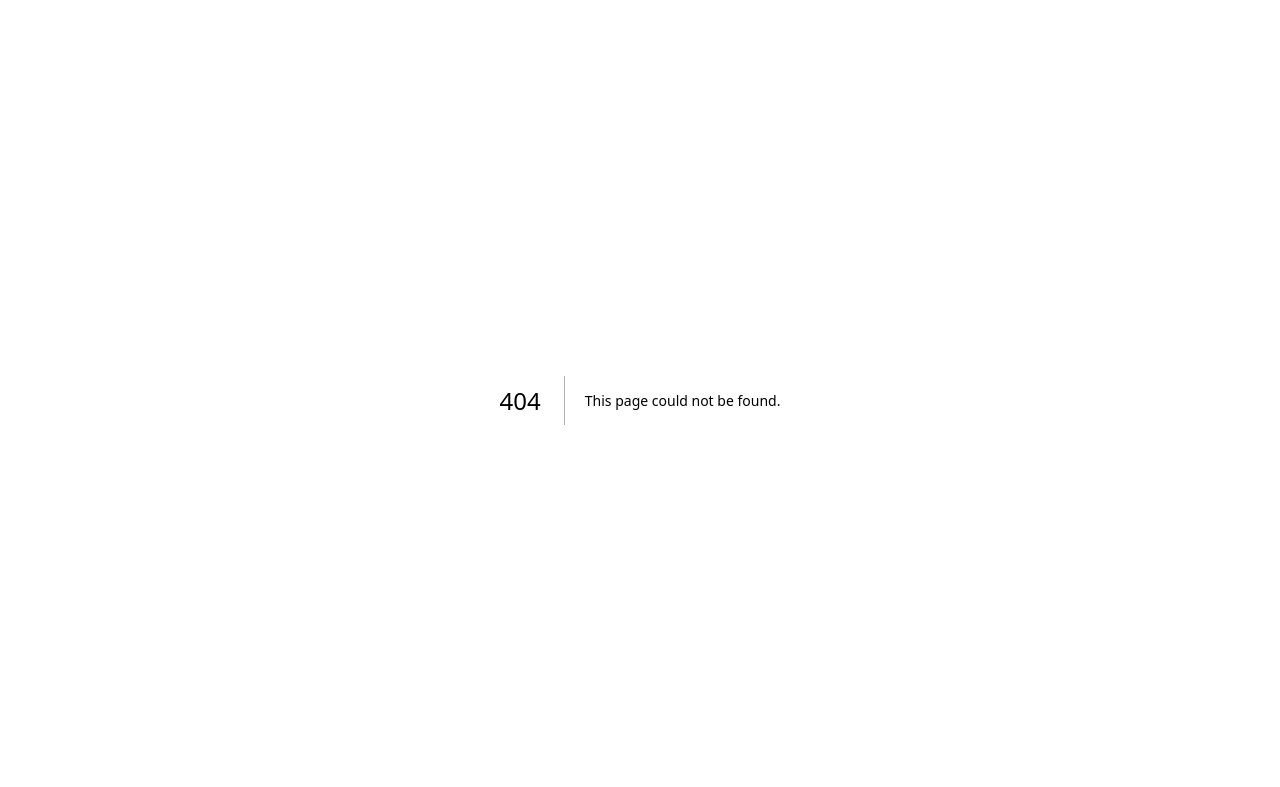
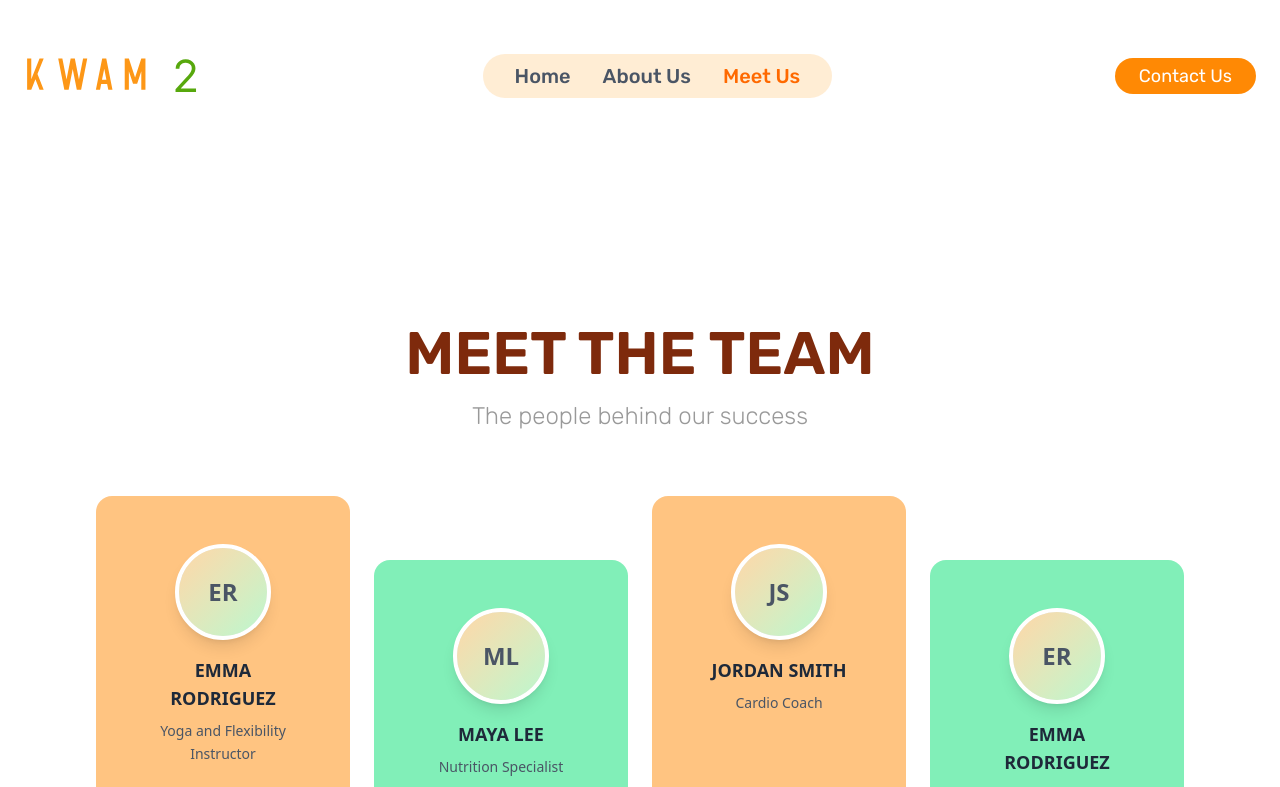
Before and after one commit to sebchi-crtl/kwam2, a Next.js app: page /meet in a window 1280 px wide. Before the commit this address had no page. Shown: the top 787 px of the page. Built offline with nearby package versions, Linux system fonts and the light colour scheme.

Commit message:
Refactor layout structure by integrating Navbar and Footer components into the RootLayout, and update Home component to streamline content organization while maintaining visual consistency.

```diff
--- a/app/layout.tsx
+++ b/app/layout.tsx
@@ -6,6 +6,12 @@ import 'swiper/css/navigation';
 import 'swiper/css/pagination';
 import 'swiper/css/scrollbar';
 import 'swiper/css/effect-coverflow';
+import Banner from "@/components/Banner";
+import Navbar from "@/components/Navbar";
+import Hero from "@/components/Hero";
+import Feature from "@/components/Feature";
+import Portfolio from "@/components/Portfolio";
+import Footer from "@/components/Footer";
 
 const geistSans = Geist({
   variable: "--font-geist-sans",
@@ -37,7 +43,13 @@ export default function RootLayout({
       <body
         className={`${geistSans.variable} ${geistMono.variable} ${rubik.variable} antialiased`}
       >
-        {children}
+        <div className="min-h-screen bg-white mt-5">
+          <Navbar />
+          <main className="pt-16">
+            {children}
+            <Footer />
+          </main>
+        </div>
       </body>
     </html>
   );
--- /dev/null
+++ b/app/meet/page.tsx
@@ -0,0 +1,105 @@
+import React from 'react'
+
+interface TeamMember {
+  name: string;
+  title: string;
+  image: string;
+}
+
+const MeetUs = () => {
+  const teamMembers: TeamMember[] = [
+    {
+      name: "EMMA RODRIGUEZ",
+      title: "Yoga and Flexibility Instructor",
+      image: "/image/team/emma.jpg"
+    },
+    {
+      name: "MAYA LEE",
+      title: "Nutrition Specialist",
+      image: "/image/team/maya.jpg"
+    },
+    {
+      name: "JORDAN SMITH",
+      title: "Cardio Coach",
+      image: "/image/team/jordan.jpg"
+    },
+    {
+      name: "ALEX CARTER",
+      title: "Head Trainer",
+      image: "/image/team/alex.jpg"
+    }
+  ];
+
+  // Create the exact 12-card layout with staggered positioning
+  const gridCards = [
+    // Row 1
+    { member: teamMembers[0], color: "orange", offset: "translate-y-0" }, // Emma (orange) - top
+    { member: teamMembers[1], color: "green", offset: "translate-y-0 lg:translate-y-16" },  // Maya (green) - lower
+    { member: teamMembers[2], color: "orange", offset: "translate-y-0" }, // Jordan (orange) - top
+    { member: teamMembers[0], color: "green", offset: "translate-y-0 lg:translate-y-16" },  // Emma (green) - lower
+
+    // Row 2
+    { member: teamMembers[1], color: "orange", offset: "translate-y-0" }, // Maya (orange) - top
+    { member: teamMembers[3], color: "green", offset: "translate-y-0 lg:translate-y-16" },  // Alex (green) - lower
+    { member: teamMembers[3], color: "orange", offset: "translate-y-0" }, // Alex (orange) - top
+    { member: teamMembers[1], color: "green", offset: "translate-y-0 lg:translate-y-16" },  // Maya (green) - lower
+
+    // Row 3
+    { member: teamMembers[0], color: "orange", offset: "translate-y-0" }, // Emma (orange) - top
+    { member: teamMembers[3], color: "green", offset: "translate-y-0 lg:translate-y-16" },  // Alex (green) - lower
+    { member: teamMembers[2], color: "orange", offset: "translate-y-0" }, // Jordan (orange) - top
+    { member: teamMembers[2], color: "green", offset: "translate-y-0 lg:translate-y-16" },  // Jordan (green) - lower
+  ];
+
+  return (
+    <div className='bg-white w-full h-full min-md:rounded-t-[9rem] mx-auto'>
+      <section className=' max-w-[120rem] mx-auto px-8 xl:px-24 mb-44 mt-32'>
+        <h1 className='text-4xl md:text-45l xl:text-6xl font-semibold text-orange-900 mb-6 font-rubik flex flex-col text-center uppercase'>
+          Meet The Team
+          <span className='text-black/40 font-light text-xl xl:text-2xl font-rubik mt-4 normal-case'>
+            The people behind our success
+          </span>
+        </h1>
+
+        {/* Team Members Grid */}
+        <div className='mt-16'>
+          <div className='grid grid-cols-1 sm:grid-cols-2 lg:grid-cols-3 xl:grid-cols-4 gap-6 max-w-6xl mx-auto'>
+            {gridCards.map((item, index) => (
+              <div
+                key={`${item.member.name}-${index}`}
+                className={`${item.offset}  rounded-2xl p-12 shadow-none border-0 transition-all duration-300 hover:scale-105 ${
+                  item.color === 'orange'
+                    ? ' bg-orange-400/50'
+                    : ' bg-green-400/50'
+                }`}
+              >
+                <div className='flex flex-col items-center text-center'>
+                  {/* Profile Image */}
+                  <div className='w-24 h-24 rounded-full bg-gray-200 mb-4 overflow-hidden border-4 border-white shadow-lg'>
+                    <div className='w-full h-full bg-gradient-to-br from-orange-200 to-green-200 flex items-center justify-center'>
+                      <span className='text-2xl font-bold text-gray-600'>
+                        {item.member.name.split(' ').map((n: string) => n[0]).join('')}
+                      </span>
+                    </div>
+                  </div>
+
+                  {/* Name */}
+                  <h3 className='font-bold text-lg text-gray-800 mb-2'>
+                    {item.member.name}
+                  </h3>
+
+                  {/* Title */}
+                  <p className='text-sm text-gray-600 leading-relaxed'>
+                    {item.member.title}
+                  </p>
+                </div>
+              </div>
+            ))}
+          </div>
+        </div>
+      </section>
+    </div>
+  )
+}
+
+export default MeetUs
--- a/app/page.tsx
+++ b/app/page.tsx
@@ -7,18 +7,13 @@ import Footer from "@/components/Footer";
 
 export default function Home() {
   return (
-    <div className="min-h-screen bg-white mt-5">
-      <Navbar />
-      <main className="pt-16">
+    <div className="">
       <Banner />
       <Hero />
       <div className="flex flex-col justify-center mt-6 bg-black min-md:rounded-t-[9rem]">
         <Feature />
         <Portfolio />
       </div>
-
-        <Footer />
-      </main>
     </div>
   );
 }
--- a/components/Navbar.tsx
+++ b/components/Navbar.tsx
@@ -1,10 +1,13 @@
 "use client";
 
 import Link from "next/link";
+import { usePathname } from "next/navigation";
 import { Button } from "@/components/ui/button";
 import Image from "next/image";
 
 export default function Navbar() {
+  const pathname = usePathname();
+
   return (
     <nav className="w-full px-6 py-4 flex items-center justify-between bg-white max-w-[90rem] mx-auto">
       {/* Logo */}
@@ -18,19 +21,31 @@ export default function Navbar() {
       <div className="hidden md:flex items-center space-x-8 bg-orange-100 px-8 py-2 rounded-full text-xl">
         <Link
           href="/"
-          className="text-orange-500 font-medium hover:text-orange-600 transition-colors font-rubik"
+          className={`font-medium transition-colors font-rubik ${
+            pathname === "/"
+              ? "text-orange-500"
+              : "text-gray-600 hover:text-gray-800"
+          }`}
         >
           Home
         </Link>
         <Link
           href="/about"
-          className="text-gray-600 font-medium hover:text-gray-800 transition-colors font-rubik"
+          className={`font-medium transition-colors font-rubik ${
+            pathname === "/about"
+              ? "text-orange-500"
+              : "text-gray-600 hover:text-gray-800"
+          }`}
         >
           About Us
         </Link>
         <Link
           href="/meet"
-          className="text-gray-600 font-medium hover:text-gray-800 transition-colors font-rubik"
+          className={`font-medium transition-colors font-rubik ${
+            pathname === "/meet"
+              ? "text-orange-500"
+              : "text-gray-600 hover:text-gray-800"
+          }`}
         >
           Meet Us
         </Link>
```
Lines whose indentation alone changed are shown as unchanged.
